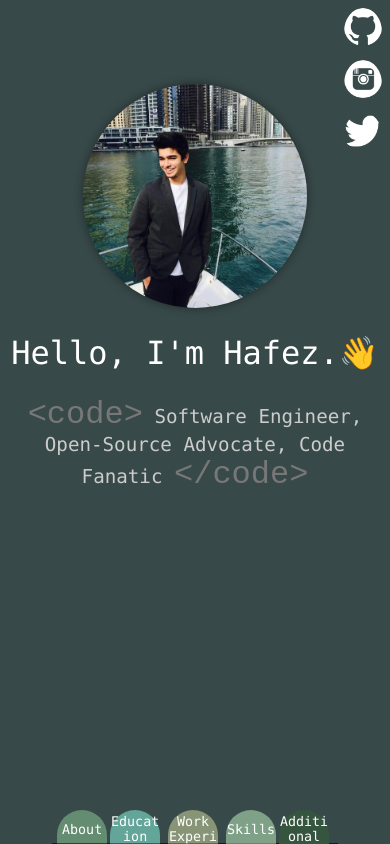
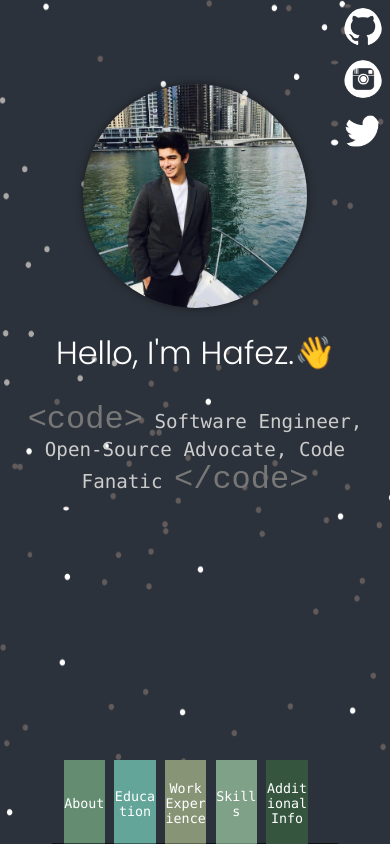
Before and after one commit to hafezus/WebCV, a React (Create React App) app: page / in a window 390 px wide. Shown: the top 844 px of the page. Built offline with nearby package versions, Linux system fonts and the light colour scheme.

Commit message:
Attempt (6) - resolve previous issue, added background, wave emoji, squared buttons

```diff
--- a/src/components/Bio.js
+++ b/src/components/Bio.js
@@ -9,7 +9,7 @@ const Bio = () => {
             <Socials />
             <img src={MyImage} alt="" className="bioImage"></img>
             <h1>
-                Hello, I'm Hafez.👋
+                Hello, I'm Hafez.<span class="wave">👋</span>
             </h1>
             <h2 style={discriptionStyle}><code style={codeStyle}>&lt;code&gt;</code> Software Engineer, Open-Source Advocate, Code Fanatic <code style={codeStyle}>&lt;/code&gt;</code></h2>
         </div>
--- a/src/components/Slider.js
+++ b/src/components/Slider.js
@@ -22,21 +22,21 @@ const Slider = (tabData) => {
             <button onClick={slideUp} style={{marginLeft: tabData.leftMargin, backgroundColor: tabData.bgColor, wordWrap:'break-word'}} className="sliderBtn">{tabData.title}</button>
             {/* <a href="#">Hi</a> */}
             <main style={contentStyle}>
-                    <p className="tabBody" dangerouslySetInnerHTML={{__html: tabData.body}}></p>
-                    {/* {tabData.body   } */}
+                <p className="tabBody" dangerouslySetInnerHTML={{__html: tabData.body}}></p>
+                {/* {tabData.body   } */}
             </main>
         </div>
     )
 }
-const tabStyle = {
-    fontSize: 'auto',
-    paddingTop: '4px',
-    fontFamily: 'Consolas',
-    border: 'none',
-    borderTopLeftRadius: '25px',
-    borderTopRightRadius: '25px',
-    outline: 'none'
-}
+// const tabStyle = {
+//     fontSize: 'auto',
+//     paddingTop: '4px',
+//     fontFamily: 'Consolas',
+//     border: 'none',
+//     borderTopLeftRadius: '25px',
+//     borderTopRightRadius: '25px',
+//     outline: 'none'
+// }
 
 const contentStyle = {
     fontSize: '20px',
--- a/src/components/Sliders.js
+++ b/src/components/Sliders.js
@@ -25,7 +25,7 @@ const tabData = [
 		to embrace newer technologies. But I want to fix that. The web is changing every day and it is time to
 		accept these changes with open arms.`,
 
-		leftMargin: "1.25vw",
+		leftMargin: 3 + (12)*0 + "vw",
 		bgColor: "#638C71",
 	},
 	{
@@ -42,7 +42,7 @@ const tabData = [
 		</ul>
         `,
 
-		leftMargin: "14.85vw",
+		leftMargin: (4 + 12)*1 + "vw",
 		bgColor: "#63A599",
 	},
 	{
@@ -52,7 +52,7 @@ const tabData = [
         IaaS services in Google Cloud Platform under the
         mentorship of Mr. Mohamed Elayyan`,
 
-		leftMargin: "29.7vw",
+		leftMargin: 5 + (12)*2 + "vw",
 		bgColor: "#879576",
 	},
 	{
@@ -66,6 +66,7 @@ const tabData = [
         - Java
         - Kotlin
         - Python 3
+        - C++
         - Django Framework
         - Linux/Windows CLI
         - Git & GitHub
@@ -73,13 +74,11 @@ const tabData = [
         - Cloud Computing
         - External APIs
         - Firebase Firestore DB
-        - Figma (UX/UI Design)
-        - Mongoose DB</li>
-        - MySQL Relational DB
-        - C++
+        - Mongoose DB
+		- Figma (UX/UI Design)
 		<br/>
 		<br/>
-        Some exposure to:
+        Experience with:
 		<br/>
 		- MATLAB: Applied Numerical Methods in my
         Numerical Analysis course at AUS
@@ -93,7 +92,7 @@ const tabData = [
         Development
         `,
 
-		leftMargin: "44.55vw",
+		leftMargin: 6 + (12)*3  + "vw",
 		bgColor: "#7FA187",
 	},
 	{
@@ -101,7 +100,7 @@ const tabData = [
 		title: "Additional Info",
 		body: "I like to cook",
 
-		leftMargin: "58.15vw",
+		leftMargin: 7+ (12)*4 + "vw",
 		bgColor: "#35553E",
 	},
 ];
--- a/src/index.css
+++ b/src/index.css
@@ -8,9 +8,10 @@
 }
 #root{
   height: 100vh;
-  width: 100vw;
+  width: auto;
   width: auto;
   background-color:white;
+  overflow-y: hidden;
 }
 .App{
   display: flex;
@@ -18,6 +19,11 @@
   justify-content: center;
   height:200vh;
   background-color: #282c31;
+
+  background-image:url('./Constellation_BG.png');
+  background-size: 1920px 1080px;
+  background-repeat: no-repeat;
+  background-position:center center;
  }
 body{
   overflow: hidden;
@@ -29,7 +35,7 @@ body{
   flex-direction: column;
   justify-content: center;
   align-items: center;
-  background-color: #384949;
+  background-color: #2d3136;
   display: flex;
   height: 100vh;
   width:70vw;
@@ -45,13 +51,31 @@ body{
   box-shadow: 0px 0px 10px;
 }
 h1{
-  font-family: Consolas;
+  font-family: "Poppins";
   font-weight:100;
   color: #fff;
   font-size: 4rem;
   padding: 2vw;
   margin-top: 10vh;
   word-break: "break-word"
+}
+.wave {
+  animation-name: wave-animation;
+  animation-duration: 2.5s;
+  animation-iteration-count: infinite;
+  transform-origin: 70% 70%;
+  display: inline-block;
+}
+
+@keyframes wave-animation {
+    0% { transform: rotate( 0.0deg) }
+   10% { transform: rotate(14.0deg) }
+   20% { transform: rotate(-8.0deg) }
+   30% { transform: rotate(14.0deg) }
+   40% { transform: rotate(-4.0deg) }
+   50% { transform: rotate(10.0deg) }
+   60% { transform: rotate( 0.0deg) }
+  100% { transform: rotate( 0.0deg) }
 }
 p{
   color: white;
@@ -107,30 +131,34 @@ img:active{
   align-content: center;
   transition: cubic-bezier(0.075, 0.82, 0.165, 1);
   transition-duration: 1000ms;
-  box-shadow: 0 -0.5px 3px;
+  box-shadow: 0px 0px 1px;
 }
-.slider button{
+/* .slider button{
   outline: none;
   border: none;
   height: 4vh;
-  width: 30vh;
   color: white;
   align-items: center;
   justify-content: center;
   position: absolute;
   top: -4vh;
   width: 10.6vw;
-}
+} */
 .sliderBtn{
   font-size: auto;
   padding-top: 4px;
   font-family: 'Consolas';
   border: none;
-  border-top-left-radius: 25px;
-  border-top-right-radius: 25px;
+  /* border-top-left-radius: 25px;
+  border-top-right-radius: 25px; */
+  color: white;
+  align-items: center;
+  justify-content: center;
+  position: absolute;
   outline: none;
   height: 4vh;
-  width: 10.6vh;
+  top: -4vh;
+  width: 12vw;
 }
 .slider button:hover{
   box-shadow: none;
@@ -144,6 +172,7 @@ img:active{
   font-weight: 100;
   padding: 0% 10%;
   text-align: center;
+  overflow-y:auto;
 }
 .socialsDiv{
   position: absolute;
@@ -211,11 +240,15 @@ li{
     flex-direction: column;
     justify-content: center;
     align-items: center;
-    background-color: #384949;
+    background-color: #313c49;
     height: 100vh;
     width:100vw;
     color: rgba(0, 0, 0, 0.438);
     padding: 0rem;
+    background-image:url('./Constellation_BG.png');
+  background-size: 2732px 2048px ;
+  background-repeat: no-repeat;
+  background-position:center center;
   }
   .bio h2{
     font-size: 1.2rem;
@@ -231,9 +264,10 @@ li{
     box-shadow: 0 0 1px;
   }
   .slider button{
-    height: -7vh;
-    width: 13vw;
+    height: 10vh;
+    width: 10.6vw;
     margin-left: 0;
+    top: -10vh;
   }
   .bioImage{
     border-radius: 50%;
```
Also changed, not shown: 1 other file (tests, documents, lock files or other folders).
